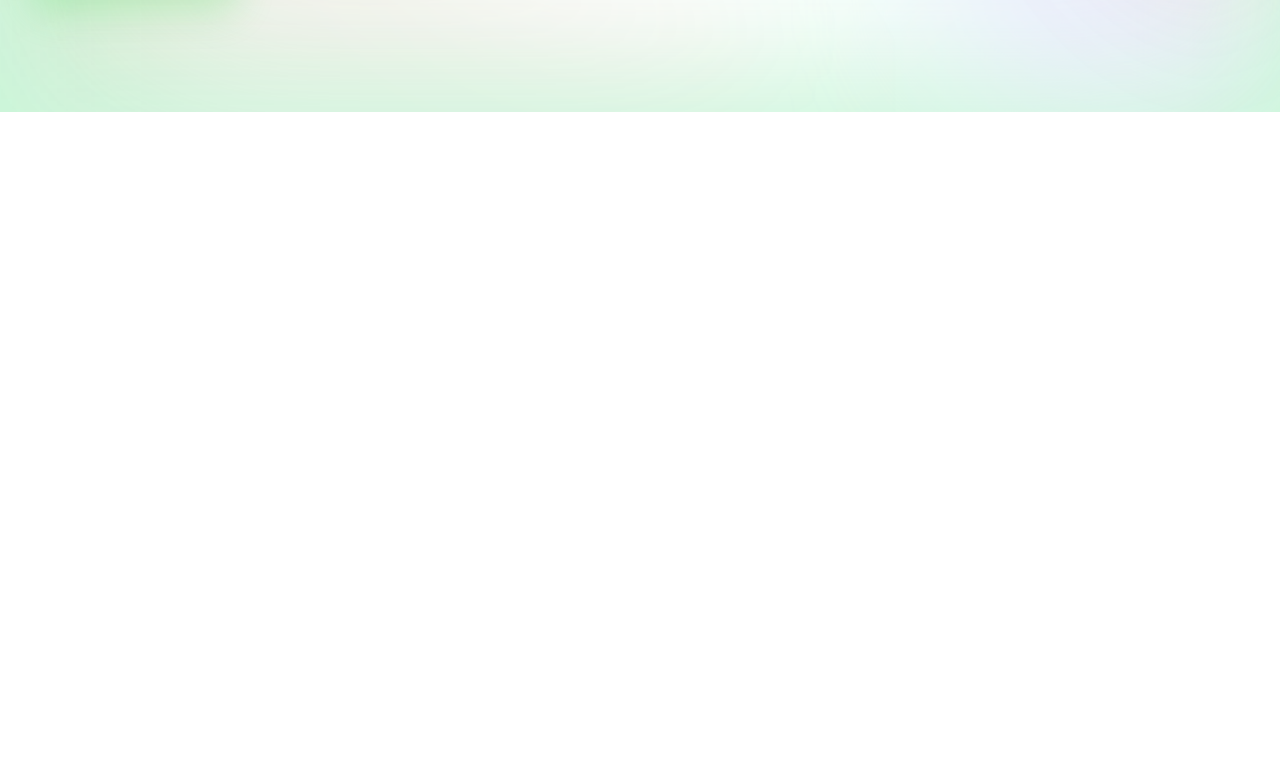
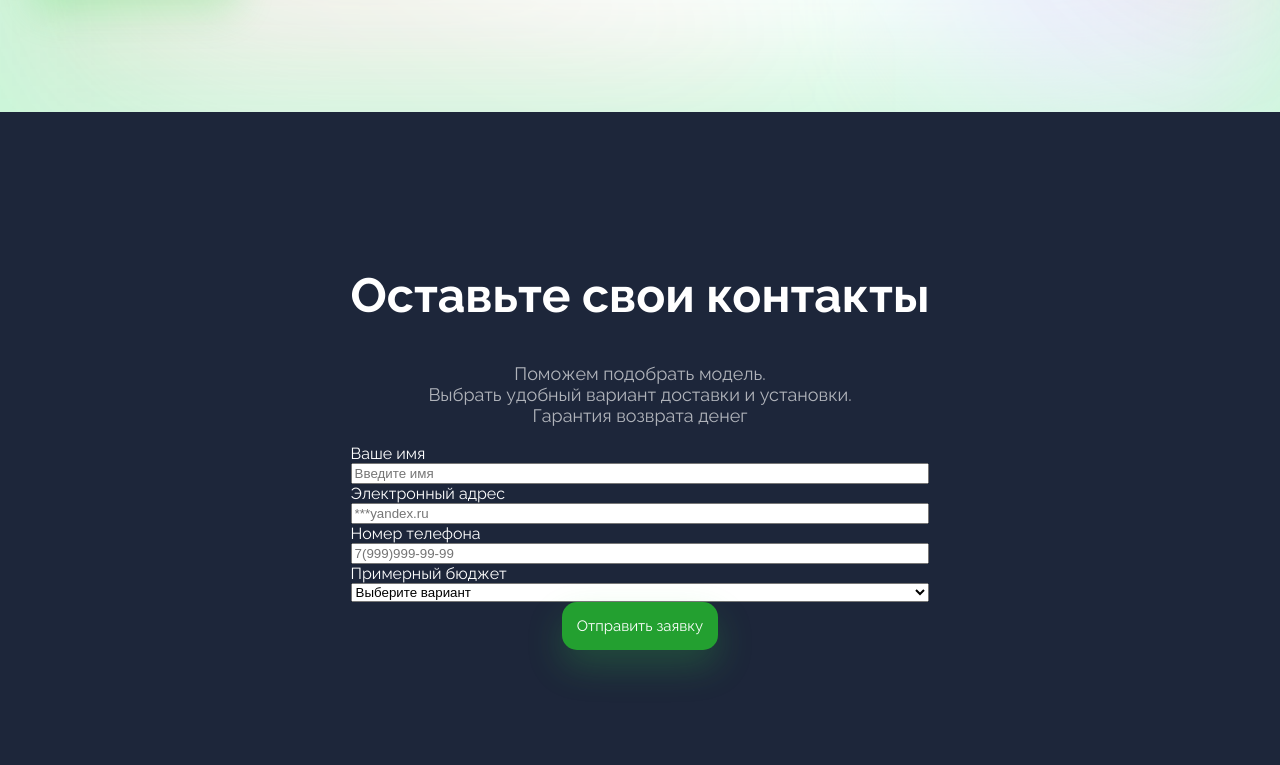
Before and after one commit to zemvin/green-corp-landing, a plain HTML site: page index.html in a window 1280 px wide. Shown: the part 709-1474 px from the top of the page. Before the commit the page ends 821 px from the top, so only its background shows below. Drawn offline with Linux system fonts and the light colour scheme.

Commit message:
Не первая и не вторая версия проекта

```diff
--- a/index.html
+++ b/index.html
@@ -24,5 +24,33 @@
       <img class="about__image" src="img/solar-panel.png">
     </div>
   </section>
+  <section class="form">
+    <div class="form__containter">
+      <h1>Оставьте свои контакты</h1>
+      <p>Поможем подобрать модель.
+        <br>Выбрать удобный вариант доставки и установки.
+        <br>Гарантия возврата денег
+      </p>
+      <form>
+        <div class="form__group">
+          <label for="name">Ваше имя</label>
+          <input type="text" placeholder="Введите имя" id="name">
+          <label for="email">Электронный адрес</label>
+          <input type="text" placeholder="***yandex.ru" id="email">
+          <label for="phone">Номер телефона</label>
+          <input type="text" placeholder="7(999)999-99-99" id="phone">
+          <label for="budget">Примерный бюджет</label>
+          <select name="text" id="budget">
+           <option>Выберите вариант</option>
+           <option value="10-30">10 000₽ – 30 000₽</option>
+           <option value="30-60">30 000₽ – 60 000₽</option>
+           <option value="60-100">60 000₽ – 100 000₽</option>
+           <option value="100+">100 000₽</option>
+          </select>
+        </div>
+        <button type="submit">Отправить заявку<class="form__submit"</button>
+      </form>
+    </div>
+  </section>
 </body>
 </html>
--- a/main.css
+++ b/main.css
@@ -93,3 +93,33 @@ header {
     background-position: center;
     background-size: cover;
   }
+
+  .form__container {
+    width: 550px;
+  }
+
+  .form {
+   background-color: #1D263A;
+   color: #fff;
+   padding-top: 115px;
+   padding-bottom: 115px;
+   text-align: center;
+   display: flex;
+   justify-content: center;
+   align-items: center;
+  }
+
+.form h1 {
+  font-size: 48px;
+}
+
+.form p {
+  font-size: 18px;
+  opacity: 0.65;
+}
+
+.form__group {
+  display: flex;
+  flex-direction: column;
+  text-align: left;
+}
```
